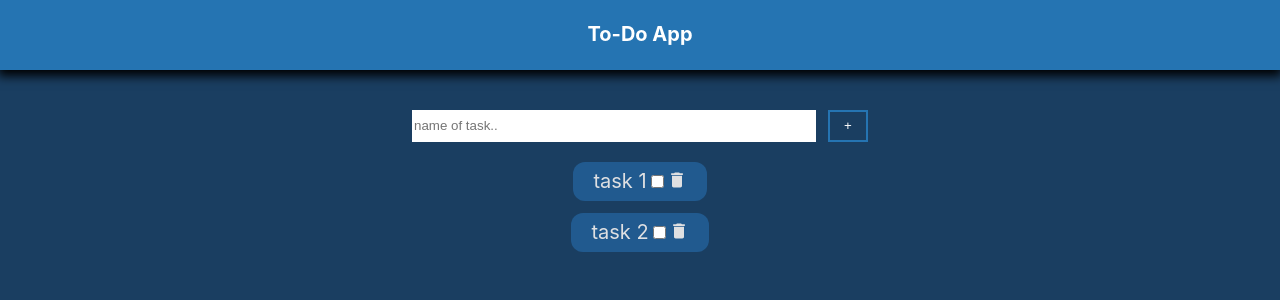
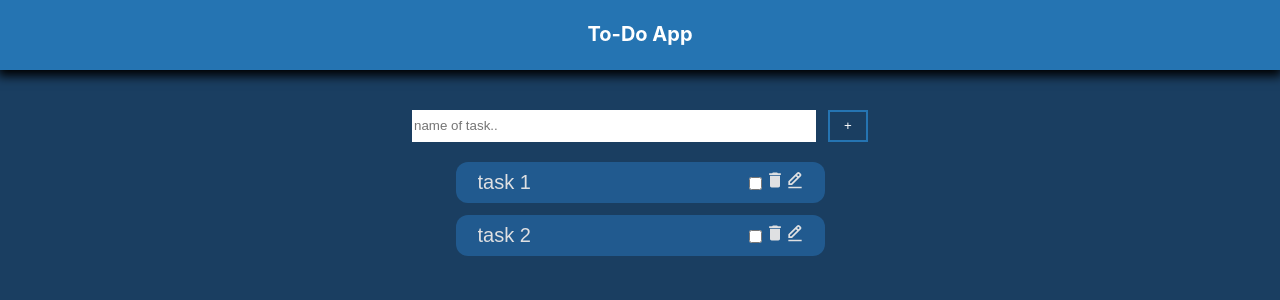
Before and after one commit to BodaNabeel/todo-app-react, a React (Create React App) app: page / in a window 1280 px wide. Shown: the top 300 px of the page. Built offline with nearby package versions, Linux system fonts and the light colour scheme.

Commit message:
code shifted to todolistitem file

```diff
--- a/src/components/TodoList.jsx
+++ b/src/components/TodoList.jsx
@@ -1,44 +1,11 @@
 import React, { useState } from "react";
-import { MdDelete } from "react-icons/md";
+import TodoListItem from "./TodoListItem";
 
 function TodoList({ todos, setTodos }) {
-  const deleteTask = (id) => {
-    const updatedTodos = todos.filter((item) => {
-      return id !== item.id;
-    });
-
-    // console.log(updatedTodos)
-    setTodos(updatedTodos);
-  };
-  const changeTaskState = (id) => {
-    const updatedTodos = todos.map((item) => {
-      if (id === item.id) {
-        return { ...item, isCompleted: !item.isCompleted };
-      }
-      return item;
-    });
-    setTodos(updatedTodos);
-  };
   return (
     <ul>
-      {todos.map((item) => {
-        return (
-          <li
-            key={item.id}
-            style={
-              item.isCompleted
-                ? { textDecoration: "line-through" }
-                : { textDecoration: "none" }
-            }
-          >
-            {item.task}
-            <input
-              type="checkbox"
-              onClick={(event) => changeTaskState(item.id)}
-            />
-            <MdDelete key={item.id} onClick={(event) => deleteTask(item.id)} />
-          </li>
-        );
+      {todos.map((todo) => {
+        return <TodoListItem key={todo.id} todos={todos} todo={todo} setTodos={setTodos}/>;
       })}
     </ul>
   );
```
